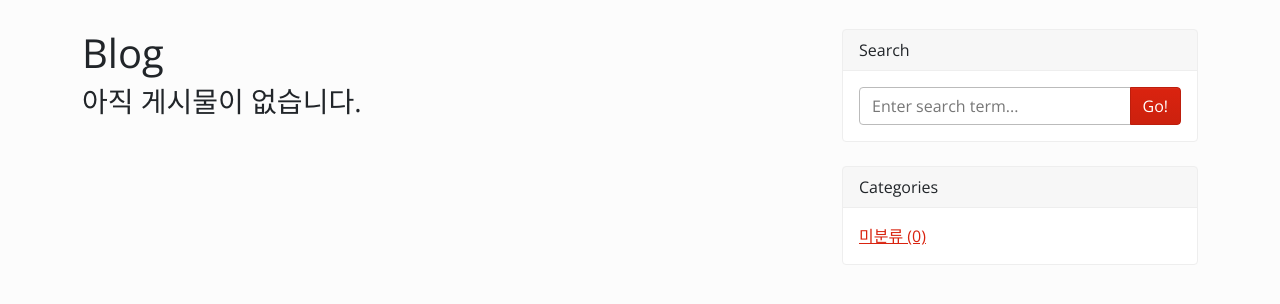
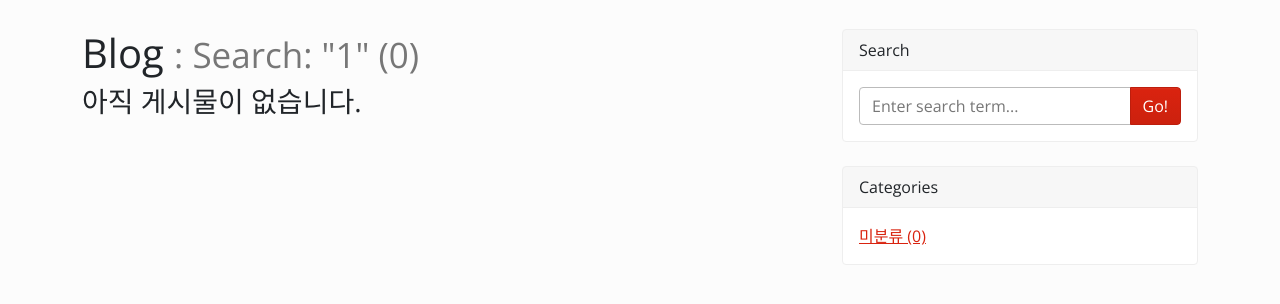
Before and after one commit to woorively/django_my_website, a Django app: page /blog/search/1/ in a window 1280 px wide. Shown: the part 71-375 px from the top of the page. Run offline with Django 3.2, Linux system fonts and the light colour scheme; data that the repository does not hold is empty; some libraries are stand-ins or nearby versions.

Commit message:
search works smoothly

```diff
--- a/blog/templates/blog/base.html
+++ b/blog/templates/blog/base.html
@@ -145,8 +145,8 @@
                 <div class="card-header">Search</div>
                 <div class="card-body">
                     <div class="input-group">
-                        <input class="form-control" type="text" placeholder="Enter search term..." aria-label="Enter search term..." aria-describedby="button-search" />
-                        <button class="btn btn-primary" id="button-search" type="button">Go!</button>
+                        <input class="form-control" onkeyup="wait_for_enterkey()" type="text" id="search-input" placeholder="Enter search term..." aria-label="Enter search term..." aria-describedby="button-search" />
+                        <button class="btn btn-primary" id="button-search" type="button" onclick="search_post();">Go!</button>
                     </div>
                 </div>
             </div>
@@ -173,6 +173,19 @@
 
 </div>
 
+<script>
+    function search_post(){
+        var search_value = document.getElementById('search-input').value;
+        location.href="/blog/search/" + search_value + "/";
+    }
+
+    function wait_for_enterkey(){
+        if (window.event.keyCode == 13){
+            search_post();
+        }
+    }
+</script>
+
 <script src="{% static 'blog/_assets/js/jquery.min.js' %}"></script>
 <script src="{% static 'blog/bootstrap/bootstrap.bundle.min.js' %}"></script>
 <script src="{% static 'blog/_assets/js/prism.js' %}" data-manual></script>
--- a/blog/templates/blog/post_list.html
+++ b/blog/templates/blog/post_list.html
@@ -8,6 +8,7 @@
             Blog
             {% if category %}<small class="text-muted">: {{ category }}</small>{% endif %}
             {% if tag %}<small class="text-muted">: #{{ tag }}</small>{% endif %}
+            {% if search_info %}<small class="text-muted">: {{ search_info }} ({{ object_list.count }})</small>{% endif %}
         </h1>
 
 {% if object_list.exists %}
--- a/blog/views.py
+++ b/blog/views.py
@@ -24,6 +24,11 @@ class PostSearch(PostList):
         q = self.kwargs['q']
         object_list = Post.objects.filter(Q(title__contains=q) | Q(content__contains=q))
         return object_list
+
+    def get_context_data(self, *, object_list=None, **kwargs):
+        context = super(PostSearch, self).get_context_data()
+        context['search_info'] = 'Search: "{}"'.format(self.kwargs['q'])
+        return context
 
 
 class PostDetail(DetailView):
```
